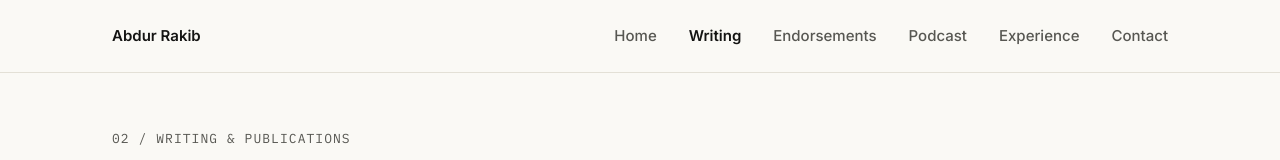
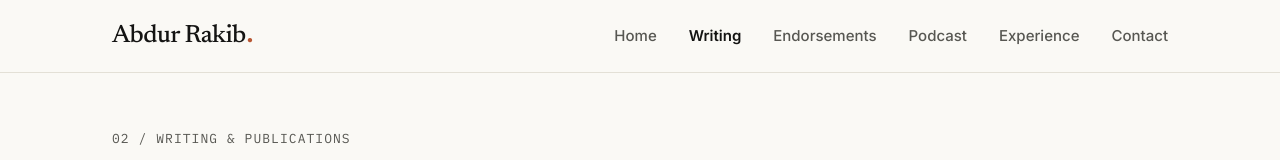
Before and after one commit to abdurrakib0/rakibxyz-2026, a Next.js app in the folder nextjs/: page /writing in a window 1280 px wide. Shown: the top 160 px of the page. Built offline with nearby package versions, Linux system fonts and the light colour scheme; no server answers.

Commit message:
Enhance navbar logo typography: larger Newsreader serif display wordmark with accent signature dot

```diff
--- a/nextjs/app/globals.css
+++ b/nextjs/app/globals.css
@@ -113,14 +113,44 @@
     }
 
     .logo {
-      font-size: var(--step--1);
-      font-weight: 600;
-      color: var(--ink);
-      border-bottom: none;
+      font-family: var(--font-display);
+      font-size: 1.375rem;
+      font-weight: 500;
+      color: var(--ink);
+      letter-spacing: -0.02em;
+      line-height: 1;
+      border-bottom: none !important;
+      text-decoration: none !important;
+      display: inline-flex;
+      align-items: baseline;
+      transition: color 0.2s ease, opacity 0.2s ease;
+    }
+
+    @media (min-width: 768px) {
+      .logo {
+        font-size: 1.5625rem;
+      }
     }
 
     .logo:hover {
       color: var(--accent);
+    }
+
+    .logo-text {
+      font-feature-settings: "kern" 1, "liga" 1;
+    }
+
+    .logo-dot {
+      color: var(--accent);
+      font-family: var(--font-display);
+      font-weight: 700;
+      margin-left: 1px;
+      display: inline-block;
+      transition: transform 0.2s ease;
+    }
+
+    .logo:hover .logo-dot {
+      transform: scale(1.2);
     }
 
     /* Navigation */
--- a/nextjs/components/Header.tsx
+++ b/nextjs/components/Header.tsx
@@ -48,8 +48,9 @@ export default function Header() {
   return (
     <header>
       <div className="container header-inner">
-        <Link href="/" className="logo">
-          Abdur Rakib
+        <Link href="/" className="logo" aria-label="Abdur Rakib - Home">
+          <span className="logo-text">Abdur Rakib</span>
+          <span className="logo-dot">.</span>
         </Link>
 
         {/* Desktop Nav */}
```
